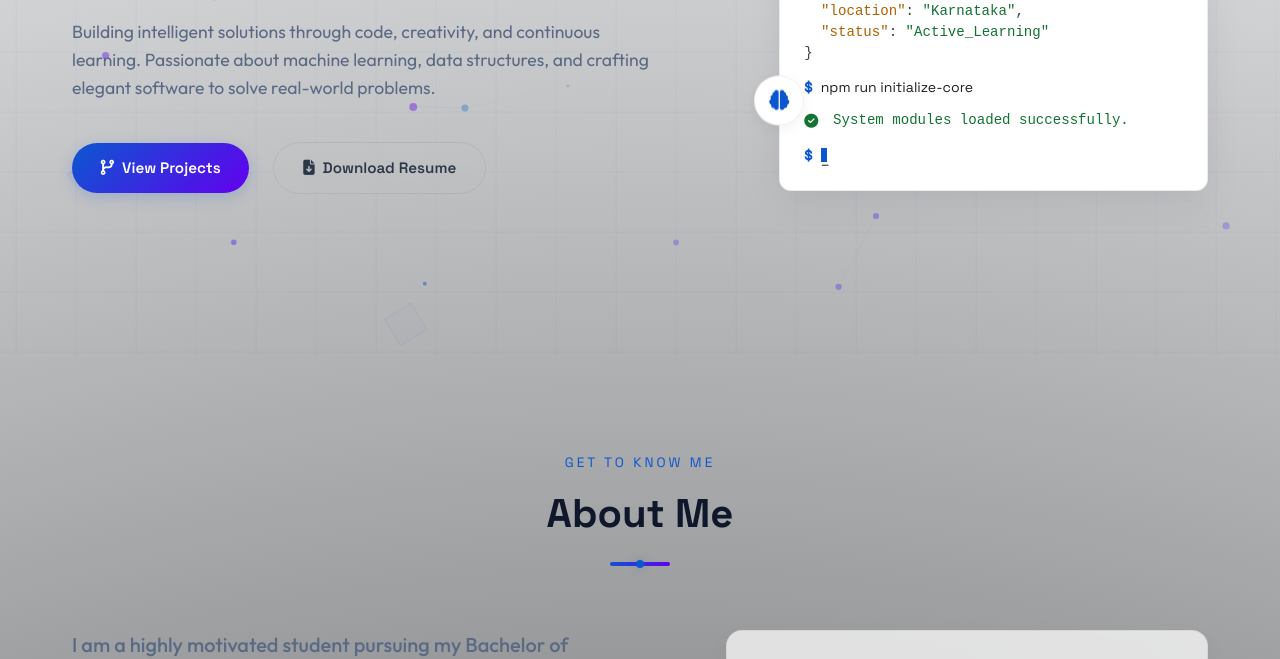
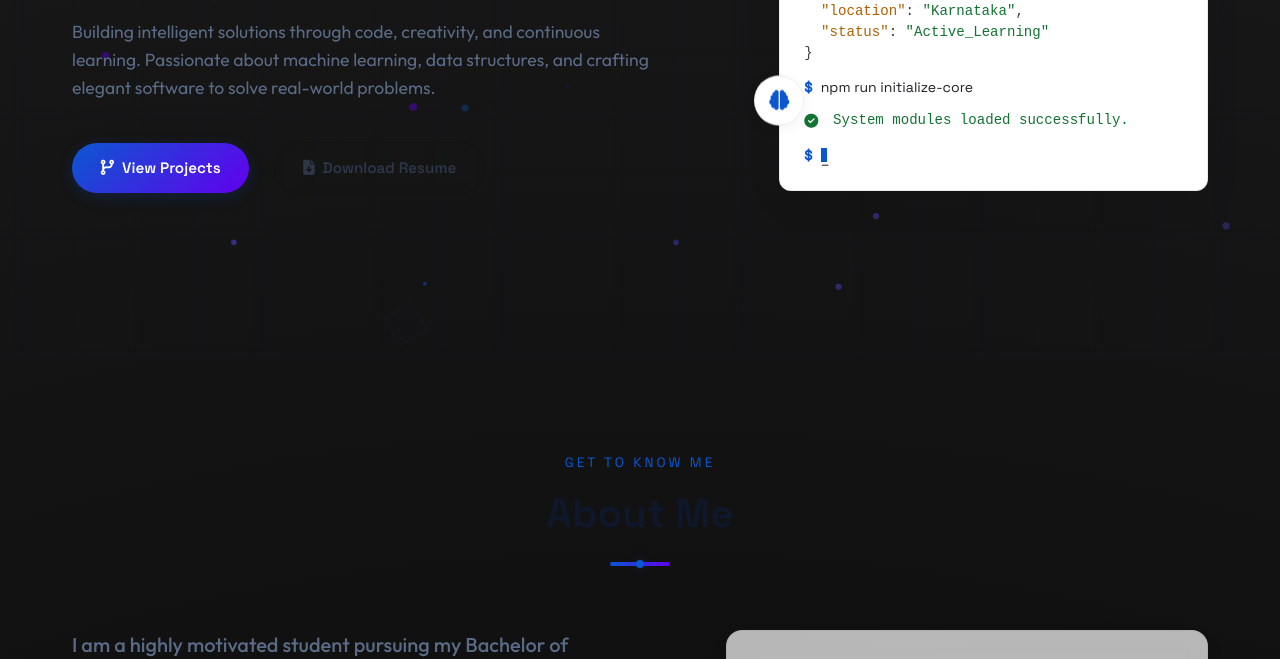
Before and after one commit to sumedhbilgundi25-cyber/E-PORTFOLIO---Sumedh, a plain HTML site: page index.html in a window 1280 px wide. Shown: the part 444-1103 px from the top of the page. Drawn offline with Linux system fonts and the light colour scheme; animation ran at ten frames a second.

Commit message:
Update dark theme colors in style.css

```diff
--- a/style.css
+++ b/style.css
@@ -8,8 +8,8 @@
    -------------------------------------------------------------------------- */
 :root {
     /* Lite Paper Theme Color Palette */
-    --bg-dark: black;         /* Clean paper white */
-    --bg-darker: #f3f4f6;       /* Light gray panel backings */
+    --bg-dark: #000000; /* Black background */;
+    --bg-darker: #1a1a1a;       /* Light gray panel backings */
     --bg-card: rgba(255, 255, 255, 0.7); /* Frosted white glass cards */
 
     /* Accents */
```
